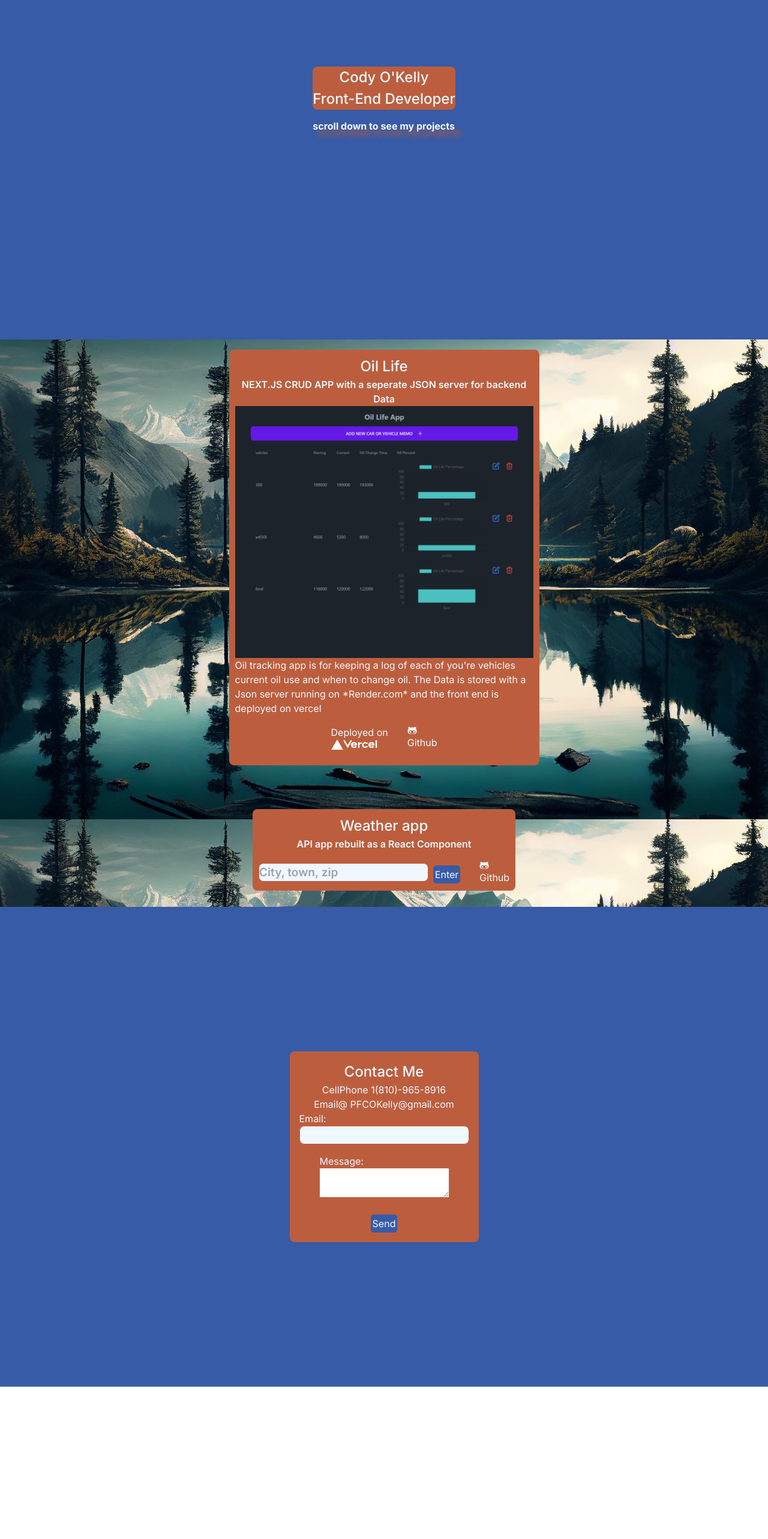
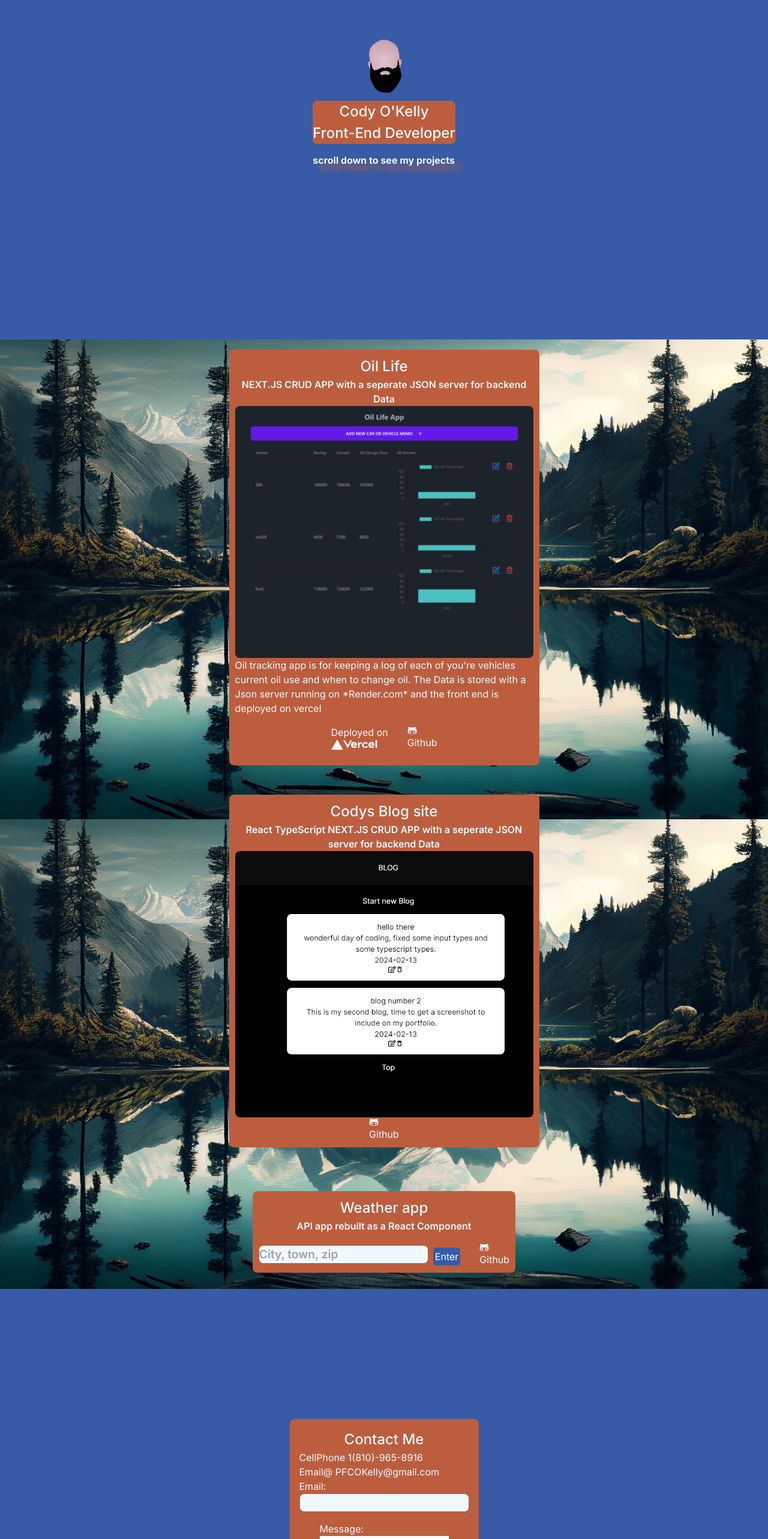
Before and after one commit to WoollyCoyote/Portfolio, a Next.js app: page / in a window 1280 px wide. Shown: the part 234-2800 px from the top of the page at 60% size. Before the commit the page ends 2546 px from the top, so only its background shows below. Built offline with nearby package versions, Linux system fonts and the light colour scheme.

Commit message:
added beard pic and blog

```diff
--- a/src/components/contact.js
+++ b/src/components/contact.js
@@ -1,6 +1,8 @@
 const contact = () => {
   return (
     <div className="contactDiv center card">
+      <div>
+
       <h2 className="title">Contact Me</h2>
       <p>CellPhone 1(810)-965-8916</p>
       <p>Email@ PFCOKelly@gmail.com</p>
@@ -8,7 +10,7 @@ const contact = () => {
         className="contactForm center"
         action="https://formspree.io/f/myyrzwqd"
         method="POST"
-      >
+        >
         <label className="contactInput">
           Email:
           <input type="email" name="email" />
@@ -21,6 +23,16 @@ const contact = () => {
           Send
         </button>
       </form>
+
+        </div>
+      <div>
+      <h4>
+       Image credits
+      </h4>
+      <p>
+        beard cartoon image by pngtree.com
+      </p>
+      </div>
     </div>
   );
 };
--- a/src/components/landing.js
+++ b/src/components/landing.js
@@ -1,8 +1,19 @@
+import Image from "next/image";
+
 const Landing = () => {
     return (
         <div>
+          <div className="center">
+
+          <Image
+        className="oilAppImg"
+        src="/beard.png"
+        width={115}
+        height={115}
+        alt="Project screen shot"
+        />
+        </div>
           <div className="card">
-
           <div className="title-box">
           <h1 className="name title">Cody O'Kelly </h1>
           <h2 className="title">
--- a/src/components/portfolio/portfolio.css
+++ b/src/components/portfolio/portfolio.css
@@ -37,7 +37,7 @@ gap: 5%;
 }
 
 .oilAppImg {
-    height: auto;
+    border-radius: 8px;
 }
 
 .oilAppDiscription {
--- a/src/components/portfolio/portfolio.js
+++ b/src/components/portfolio/portfolio.js
@@ -73,6 +73,29 @@ const Portfolio = () => {
         </div>
       </div>
 
+<div className="card oilAppBox">
+  <h2 className="title">Codys Blog site</h2>
+        <h4 className="subTitle">
+         React TypeScript NEXT.JS CRUD APP with a seperate JSON server for backend Data
+        </h4>
+        <div className="oilImgandDis center">
+        <Image
+        className="oilAppImg"
+        src="/blog.png"
+        width={500}
+        height={500}
+        alt="blog screen shot"
+        />
+
+        {/* oillife links */}
+          <div id="githubLink" className="oilLinkGit">
+            <FaGithubAlt />
+            <Link href="https://github.com/WoollyCoyote/nextcrud.git">
+              Github
+            </Link>
+          </div>
+        </div>
+</div>
 
       <div className="card weatherBox">
       <h2 className="title">Weather app</h2>
```
Also changed, not shown: public/beard.png (added), public/blog.png (added).
